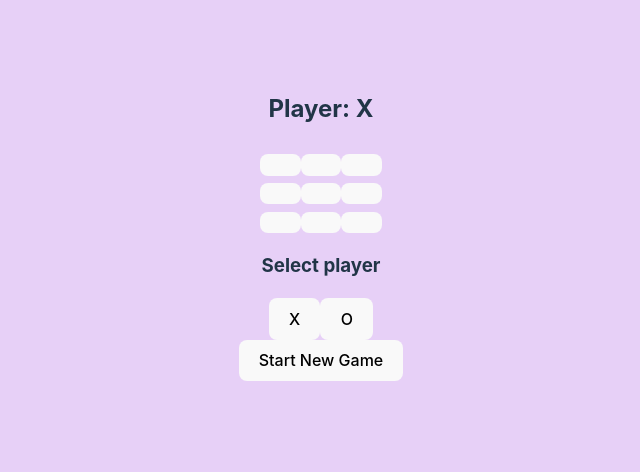
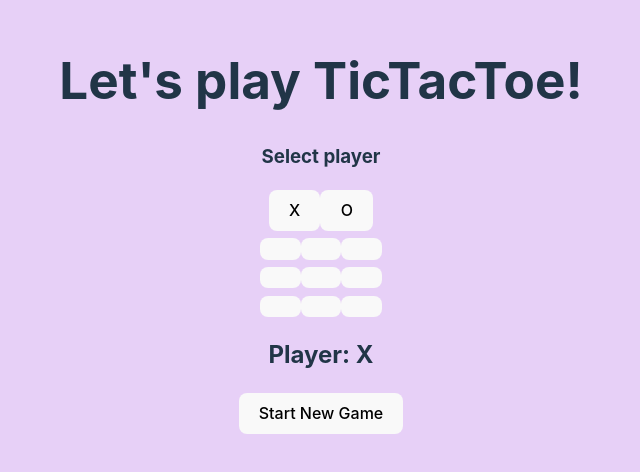
Before and after one commit to malinjansson/tic-tac-toe, a React (Vite) app: page / in a window 1280 px wide. Shown: the part 174-646 px from the top of the page, without its empty margins (319-959 px from the left). Built offline with nearby package versions, Linux system fonts and the light colour scheme.

Commit message:
added h1 and changed component positions

```diff
--- a/src/components/TicTacToe.tsx
+++ b/src/components/TicTacToe.tsx
@@ -60,10 +60,11 @@ export const TicTacToe = () => {
 
     return (
         <div>
-          <DisplayText winner={winner} isDrawMatch={isDrawMatch} currentPlayer={currentPlayer}/>
-          <GameBoard onClick={handleClick} value={value} />
-          <SelectPlayer setCurrentPlayer={setCurrentPlayer}/>
-          <button type="button" onClick={handleNewGame}>Start New Game</button>
+            <h1>Let's play TicTacToe!</h1>
+            <SelectPlayer setCurrentPlayer={setCurrentPlayer}/>
+            <GameBoard onClick={handleClick} value={value} />
+            <DisplayText winner={winner} isDrawMatch={isDrawMatch} currentPlayer={currentPlayer}/>
+            <button type="button" onClick={handleNewGame}>Start New Game</button>
         </div>
       );
 }
```
